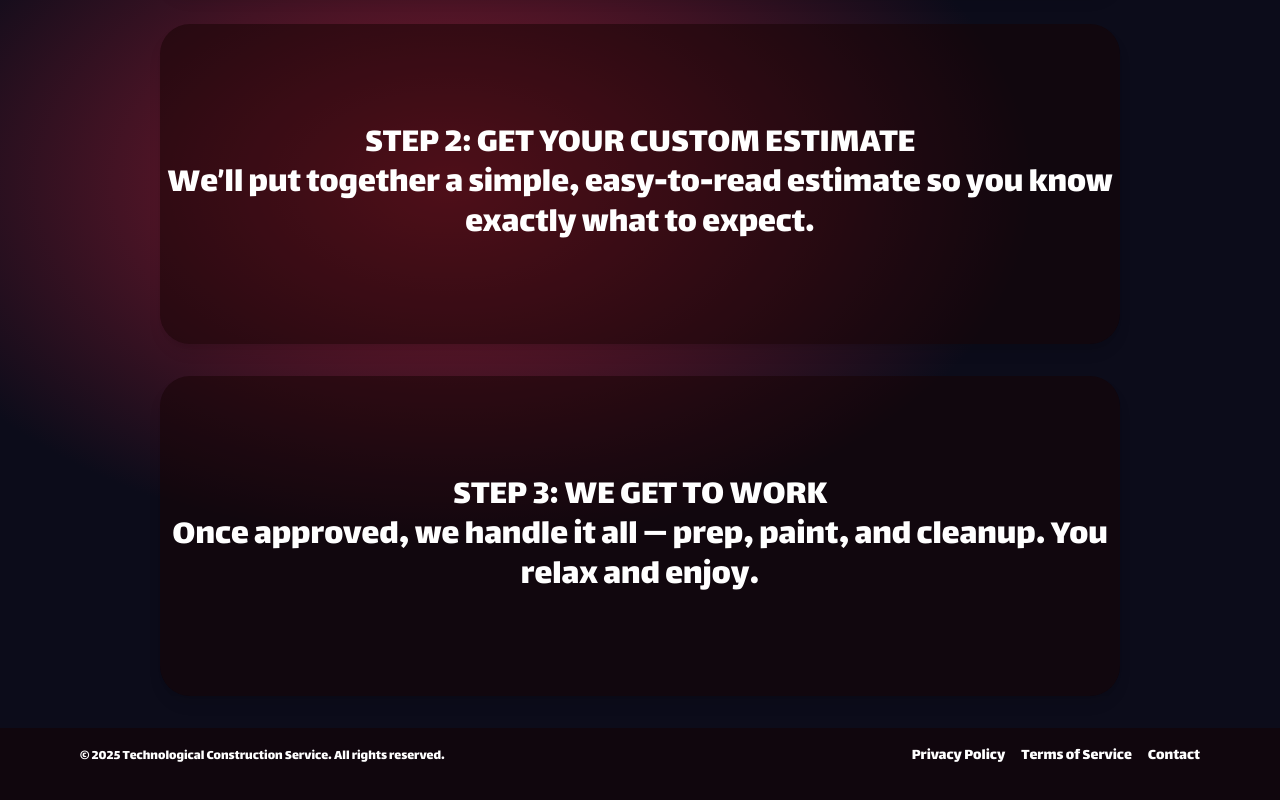
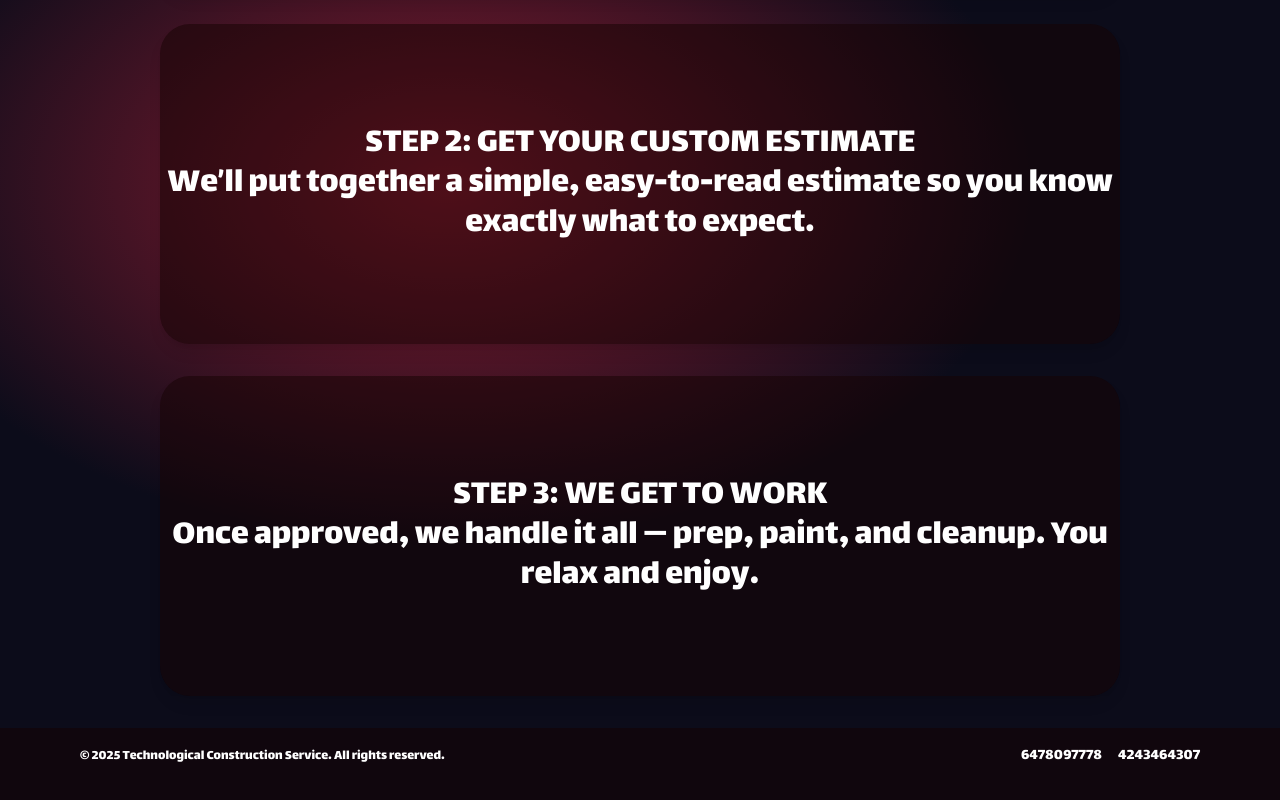
Before and after one commit to NikitaaOvramenko/TCS---Paints, a React (Vite) app in the folder TCS-Paint/: page / in a window 1280 px wide. Shown: the part 2376-3176 px from the top of the page. Built offline with nearby package versions, Linux system fonts and the light colour scheme; no server answers.

Commit message:
edited footer

```diff
--- a/TCS-Paint/src/footer.tsx
+++ b/TCS-Paint/src/footer.tsx
@@ -8,15 +8,8 @@ export default function Footer() {
         </p>
 
         <div className="flex gap-4 mt-2 md:mt-0">
-          <a href="#privacy" className="hover:text-yellow-400 transition">
-            Privacy Policy
-          </a>
-          <a href="#terms" className="hover:text-yellow-400 transition">
-            Terms of Service
-          </a>
-          <a href="#contact" className="hover:text-yellow-400 transition">
-            Contact
-          </a>
+          <a className="hover:text-yellow-400 transition">6478097778</a>
+          <a className="hover:text-yellow-400 transition">4243464307</a>
         </div>
       </div>
     </footer>
--- a/TCS-Paint/src/pages/About.tsx
+++ b/TCS-Paint/src/pages/About.tsx
@@ -0,0 +1,5 @@
+export default function About(){
+    return(<>
+
+    </>)
+}
```
